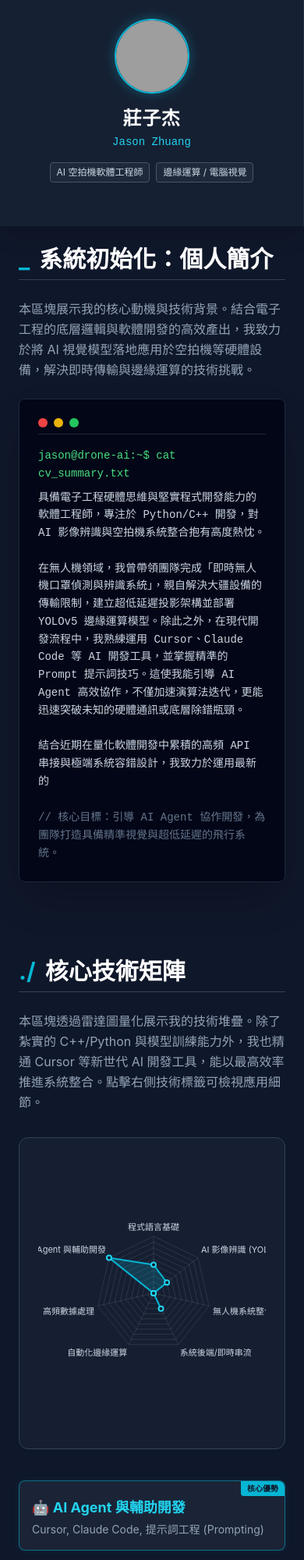
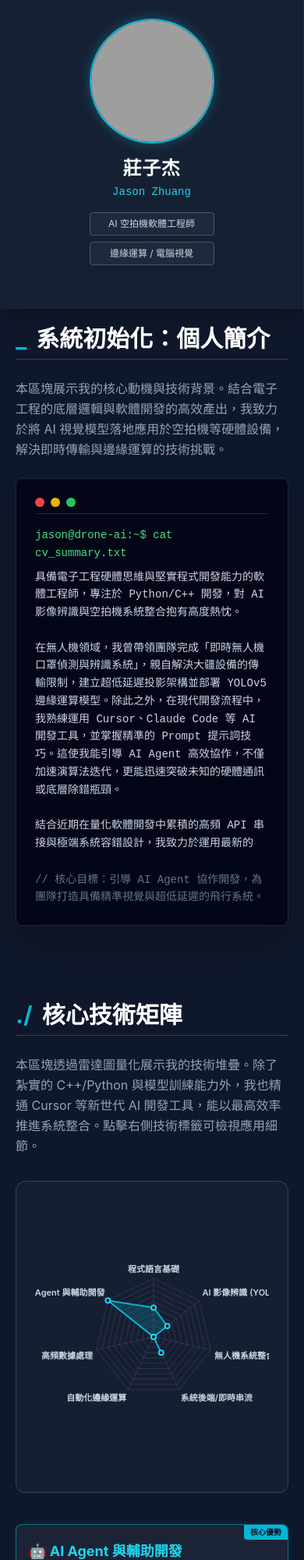
Before and after one commit to quantjson/quantjson.github.io, a plain HTML site: page index.html in a window 390 px wide. Shown: the top 2000 px of the page at 78% size. Drawn offline with nearby package versions, Linux system fonts and the light colour scheme; grey boxes are pictures that could not be loaded.

Commit message:
Update index.html

```diff
--- a/index.html
+++ b/index.html
@@ -84,16 +84,16 @@
 </head>
 <body class="bg-slate-900 text-slate-300 font-sans antialiased flex flex-col md:flex-row min-h-screen">
 
-    <nav class="md:w-64 bg-slate-850 border-r border-slate-700/50 flex-shrink-0 z-50 md:sticky md:top-0 h-auto md:h-screen p-6 shadow-xl flex flex-col justify-between">
+    <nav class="md:w-72 bg-slate-850 border-r border-slate-700/50 flex-shrink-0 z-50 md:sticky md:top-0 h-auto md:h-screen p-6 shadow-xl flex flex-col justify-between">
         <div>
-            <div class="mb-8 text-center md:text-left">
-                <img src="https://www.domaineks.com/assets/img/member/jason-zhuang.jpg" alt="莊子杰 Jason Zhuang" class="w-24 h-24 rounded-full mx-auto md:mx-0 object-cover border-2 border-cyan-500 mb-4 shadow-[0_0_15px_rgba(34,211,238,0.3)]">
+            <div class="mb-8 text-center">
+                <img src="https://www.domaineks.com/assets/img/member/jason-zhuang.jpg" alt="莊子杰 Jason Zhuang" class="w-40 h-40 rounded-full mx-auto object-cover border-2 border-cyan-500 mb-4 shadow-[0_0_15px_rgba(34,211,238,0.3)]">
 
                 <h1 class="text-2xl font-bold text-white tracking-wide">莊子杰</h1>
                 <p class="text-cyan-400 font-mono text-sm mt-1">Jason Zhuang</p>
-                <div class="mt-4 flex flex-wrap gap-2 justify-center md:justify-start">
-                    <span class="px-2 py-1 text-xs bg-slate-800 border border-slate-600 rounded text-slate-300">AI 空拍機軟體工程師</span>
-                    <span class="px-2 py-1 text-xs bg-slate-800 border border-slate-600 rounded text-slate-300">邊緣運算 / 電腦視覺</span>
+                <div class="mt-4 flex flex-col items-center gap-2">
+                    <span class="px-2 py-1.5 text-xs bg-slate-800 border border-slate-600 rounded text-slate-300 w-full max-w-[160px] text-center">AI 空拍機軟體工程師</span>
+                    <span class="px-2 py-1.5 text-xs bg-slate-800 border border-slate-600 rounded text-slate-300 w-full max-w-[160px] text-center">邊緣運算 / 電腦視覺</span>
                 </div>
             </div>
 
@@ -106,14 +106,14 @@
             </ul>
         </div>
 
-        <div class="mt-8 text-sm text-slate-500 border-t border-slate-700/50 pt-4 hidden md:block">
+        <div class="mt-8 text-sm text-slate-500 border-t border-slate-700/50 pt-4 hidden md:block text-center md:text-left">
             <p>📍 台灣, 台中市</p>
             <p>📞 0916-445-452</p>
             <p class="truncate" title="quantjson@gmail.com">✉️ quantjson@gmail.com</p>
         </div>
     </nav>
 
-    <main class="flex-1 p-6 md:p-10 lg:p-16 overflow-y-auto w-full">
+    <main class="flex-1 p-5 md:p-10 lg:p-16 overflow-y-auto overflow-x-hidden w-full">
 
         <section id="summary" class="mb-24 scroll-mt-10">
             <h2 class="text-3xl font-bold text-white mb-6 flex items-center border-b border-slate-700 pb-2">
@@ -148,7 +148,7 @@
             </p>
 
             <div class="grid grid-cols-1 lg:grid-cols-2 gap-10 items-center">
-                <div class="bg-slate-800/50 p-6 rounded-xl border border-slate-700 w-full">
+                <div class="bg-slate-800/50 p-6 rounded-xl border border-slate-700 w-full overflow-hidden">
                     <div class="chart-container">
                         <canvas id="skillsRadarChart"></canvas>
                     </div>
@@ -223,8 +223,8 @@
                     <div class="h-2 bg-gradient-to-r from-cyan-500 to-blue-600"></div>
                     <div class="p-6 flex-1 flex flex-col">
                         <div class="text-xs font-mono text-cyan-400 mb-2 border border-cyan-900 bg-cyan-900/30 inline-block px-2 py-1 rounded w-max">競賽全國第11名 (200隊)</div>
-                        <h3 class="text-xl font-bold text-white mb-3">AI 索羅門 - 邊緣偵測與手臂控制</h3>
-                        <p class="text-slate-400 text-sm mb-4 flex-1">透過影像識別技術結合實體機械手臂，實現工業自動化控制（包含避障、取放、亂堆及反光物辨識）。</p>
+                        <h3 class="text-xl font-bold text-white mb-3">所羅門股份有限公司 (SOLOMON) - 邊緣偵測與手臂控制</h3>
+                        <p class="text-slate-400 text-sm mb-4 flex-1">這是一家台灣的 AI 軟體上市櫃公司，近年成功轉型為全球工業人工智慧 (AI) 與 3D 機器視覺的創新領導者。專案透過影像識別技術結合實體機械手臂，實現工業自動化控制（包含避障、取放、亂堆及反光物辨識）。</p>
                         <div class="border-t border-slate-700 pt-4 mt-auto">
                             <h4 class="text-white text-sm font-bold mb-2">技術貢獻：</h4>
                             <ul class="text-sm text-slate-400 space-y-1 list-disc list-inside">
@@ -241,7 +241,7 @@
                     <div class="p-6 flex-1 flex flex-col">
                         <div class="text-xs font-mono text-cyan-400 mb-2 border border-cyan-900 bg-cyan-900/30 inline-block px-2 py-1 rounded w-max">Kaggle 電腦視覺專案</div>
                         <h3 class="text-xl font-bold text-white mb-3">人物辨識及分類 (CNN/VGG16)</h3>
-                        <p class="text-slate-400 text-sm mb-4 flex-1">利用深度學習網路針對特定人物影像進行高精度辨識與分類優化，建立穩健的特徵萃取管線。</p>
+                        <p class="text-slate-400 text-sm mb-4 flex-1">Kaggle 為全球最大的資料科學競賽與機器學習社群平台。本專案利用深度學習網路針對特定人物影像進行高精度辨識與分類優化，建立穩健的特徵萃取管線。</p>
                         <div class="border-t border-slate-700 pt-4 mt-auto">
                             <h4 class="text-white text-sm font-bold mb-2">技術貢獻：</h4>
                             <ul class="text-sm text-slate-400 space-y-1 list-disc list-inside">
@@ -261,7 +261,7 @@
             </h2>
             <div class="relative border-l-2 border-slate-700 ml-3 md:ml-6 space-y-12 pb-8">
                 <div class="relative pl-8 md:pl-0">
-                    <div class="md:hidden absolute w-4 h-4 bg-cyan-500 rounded-full -left-[9px] top-1 shadow-[0_0_10px_rgba(34,211,238,0.8)]"></div>
+                    <div class="md:hidden absolute w-4 h-4 bg-cyan-500 rounded-full -left-[33px] top-1 shadow-[0_0_10px_rgba(34,211,238,0.8)]"></div>
                     <div class="md:grid md:grid-cols-12 md:gap-8 items-start">
                         <div class="hidden md:block col-span-3 text-right pt-1 relative">
                             <div class="text-cyan-400 font-mono font-bold">2024.03 - 2024.05</div>
@@ -279,7 +279,7 @@
                 </div>
 
                 <div class="relative pl-8 md:pl-0">
-                    <div class="md:hidden absolute w-4 h-4 bg-slate-600 rounded-full -left-[9px] top-1"></div>
+                    <div class="md:hidden absolute w-4 h-4 bg-slate-600 rounded-full -left-[33px] top-1"></div>
                     <div class="md:grid md:grid-cols-12 md:gap-8 items-start">
                         <div class="hidden md:block col-span-3 text-right pt-1 relative">
                             <div class="text-slate-300 font-mono font-bold">2022.10 - 至今</div>
@@ -393,11 +393,10 @@
         Chart.defaults.font.family = "'Inter', sans-serif";
 
         const skillsData = {
-            // 加入了第七個維度：AI Agent 與輔助開發
             labels: ['程式語言基礎', 'AI 影像辨識 (YOLO)', '無人機系統整合', '系統後端/即時串流', '自動化邊緣運算', '高頻數據處理', 'AI Agent 與輔助開發'],
             datasets: [{
                 label: '技術掌握度',
-                data: [90, 88, 85, 88, 85, 85, 95], // AI 工具給予高分凸顯優勢
+                data: [90, 88, 85, 88, 85, 85, 95],
                 backgroundColor: 'rgba(6, 182, 212, 0.2)',
                 borderColor: 'rgba(6, 182, 212, 1)',
                 pointBackgroundColor: '#0f172a',
@@ -407,6 +406,9 @@
                 borderWidth: 2,
             }]
         };
+
+        // 動態偵測螢幕寬度來調整圖表字體大小
+        const getRadarFontSize = () => window.innerWidth < 768 ? 11 : 14;
 
         const config = {
             type: 'radar',
@@ -419,7 +421,8 @@
                         angleLines: { color: 'rgba(255, 255, 255, 0.1)' },
                         grid: { color: 'rgba(255, 255, 255, 0.1)' },
                         pointLabels: {
-                            font: { size: 11, family: "'Inter', sans-serif" },
+                            // 修改區塊：放大字體並增加粗體顯示
+                            font: { size: getRadarFontSize(), family: "'Inter', sans-serif", weight: '600' },
                             color: '#cbd5e1'
                         },
                         ticks: { display: false, min: 0, max: 100 }
@@ -439,7 +442,13 @@
             }
         };
 
-        new Chart(ctx, config);
+        const radarChart = new Chart(ctx, config);
+
+        // 確保轉向或調整視窗大小時圖表文字也能自適應
+        window.addEventListener('resize', () => {
+            radarChart.options.scales.r.pointLabels.font.size = getRadarFontSize();
+            radarChart.update();
+        });
 
         // --- 4. Interactive Skill Details Logic ---
         const skillDetails = {
```
